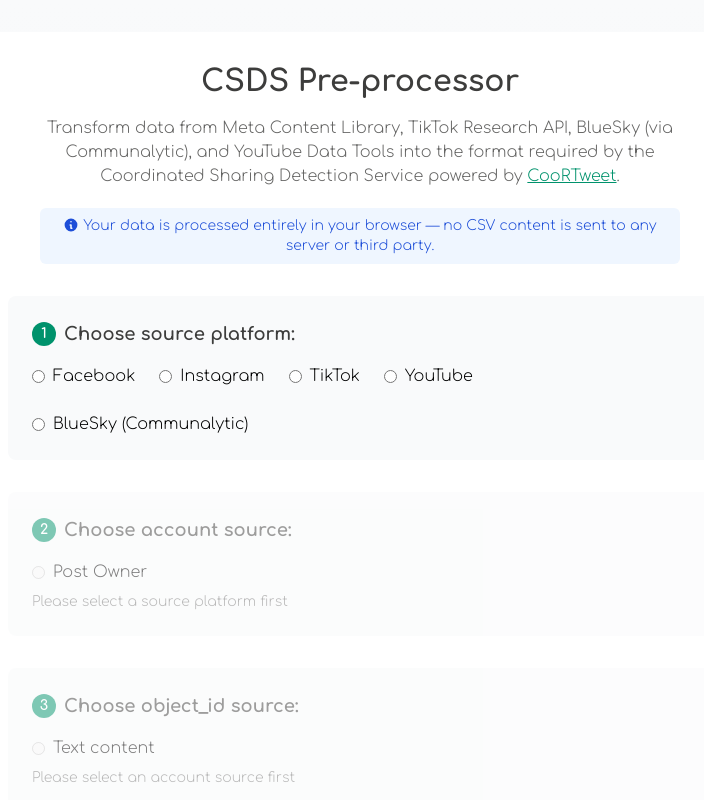
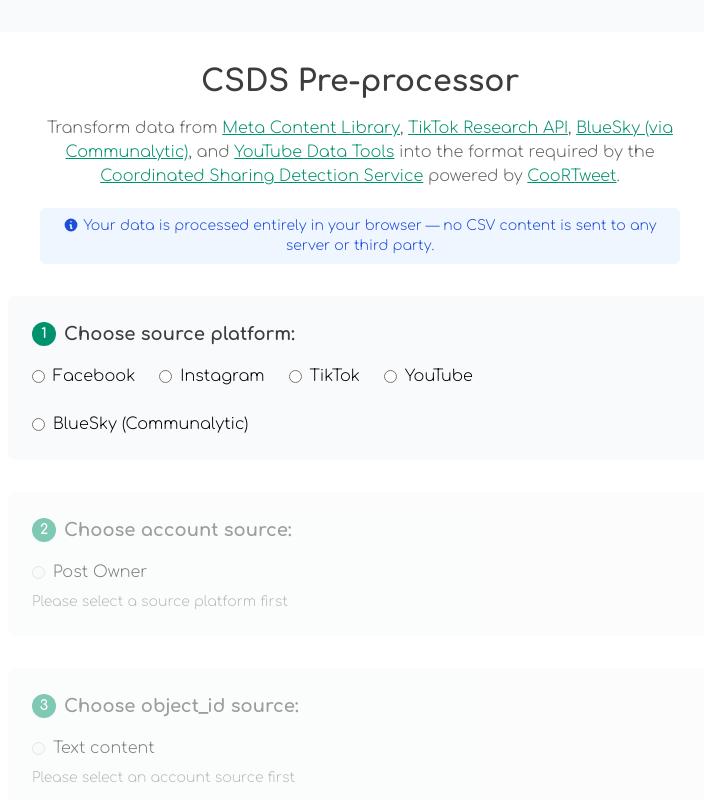
Before and after one commit to fabiogiglietto/csds-preprocessor, a React (Vite) app: page / in a window 1280 px wide. Shown: the top 800 px of the page, without its empty margins (280-984 px from the left). Built offline with nearby package versions, Linux system fonts and the light colour scheme.

Commit message:
Added links to the data sources

```diff
--- a/src/App.tsx
+++ b/src/App.tsx
@@ -310,7 +310,7 @@
           CSDS Pre-processor
         </h1>
         <div className="mb-8 text-center px-4 text-[#3d3d3c]/80 max-w-2xl mx-auto">
-          <p className="mb-2">Transform data from Meta Content Library, TikTok Research API, BlueSky (via Communalytic), and YouTube Data Tools into the format required by the Coordinated Sharing Detection Service powered by <a href="https://github.com/nicolarighetti/CooRTweet" target="_blank" rel="noopener noreferrer" className="text-[#00926c] underline hover:text-[#007d5c]">CooRTweet</a>.</p>
+          <p className="mb-2">Transform data from <a href="https://developers.facebook.com/docs/content-library-and-api/content-library" target="_blank" rel="noopener noreferrer" className="text-[#00926c] underline hover:text-[#007d5c]">Meta Content Library</a>, <a href="https://developers.tiktok.com/products/research-api/" target="_blank" rel="noopener noreferrer" className="text-[#00926c] underline hover:text-[#007d5c]">TikTok Research API</a>, <a href="https://communalytic.org/" target="_blank" rel="noopener noreferrer" className="text-[#00926c] underline hover:text-[#007d5c]">BlueSky (via Communalytic)</a>, and <a href="https://ytdt.digitalmethods.net/mod_videos_list.php" target="_blank" rel="noopener noreferrer" className="text-[#00926c] underline hover:text-[#007d5c]">YouTube Data Tools</a> into the format required by the <a href="https://coortweet.lab.atc.gr/" target="_blank" rel="noopener noreferrer" className="text-[#00926c] underline hover:text-[#007d5c]">Coordinated Sharing Detection Service</a> powered by <a href="https://github.com/nicolarighetti/CooRTweet" target="_blank" rel="noopener noreferrer" className="text-[#00926c] underline hover:text-[#007d5c]">CooRTweet</a>.</p>
           <p className="mt-3 text-sm bg-blue-50 text-blue-700 p-2 rounded-md inline-block">
             <svg xmlns="http://www.w3.org/2000/svg" className="h-4 w-4 inline-block mr-1 mb-0.5" viewBox="0 0 20 20" fill="currentColor">
               <path fillRule="evenodd" d="M18 10a8 8 0 11-16 0 8 8 0 0116 0zm-7-4a1 1 0 11-2 0 1 1 0 012 0zM9 9a1 1 0 000 2v3a1 1 0 001 1h1a1 1 0 100-2v-3a1 1 0 00-1-1H9z" clipRule="evenodd" />
```
